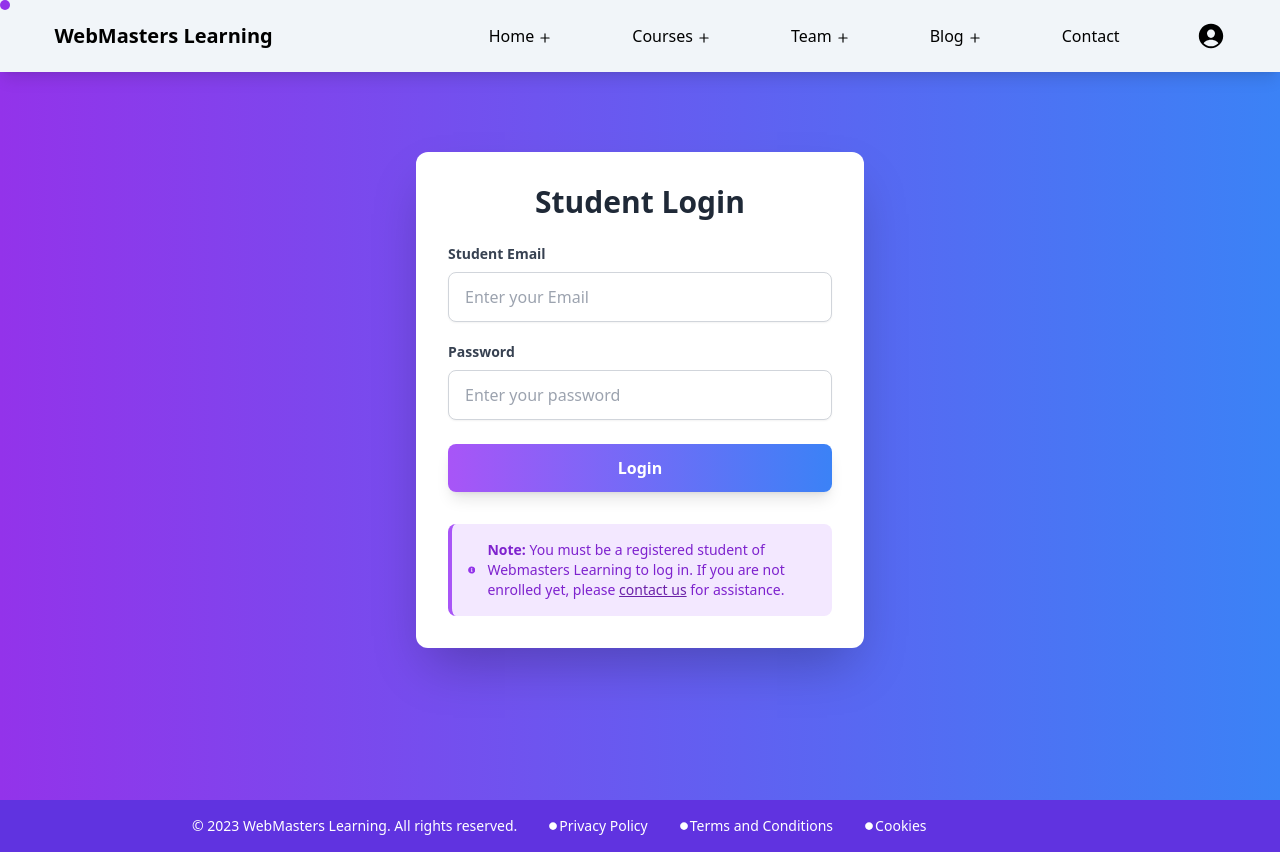
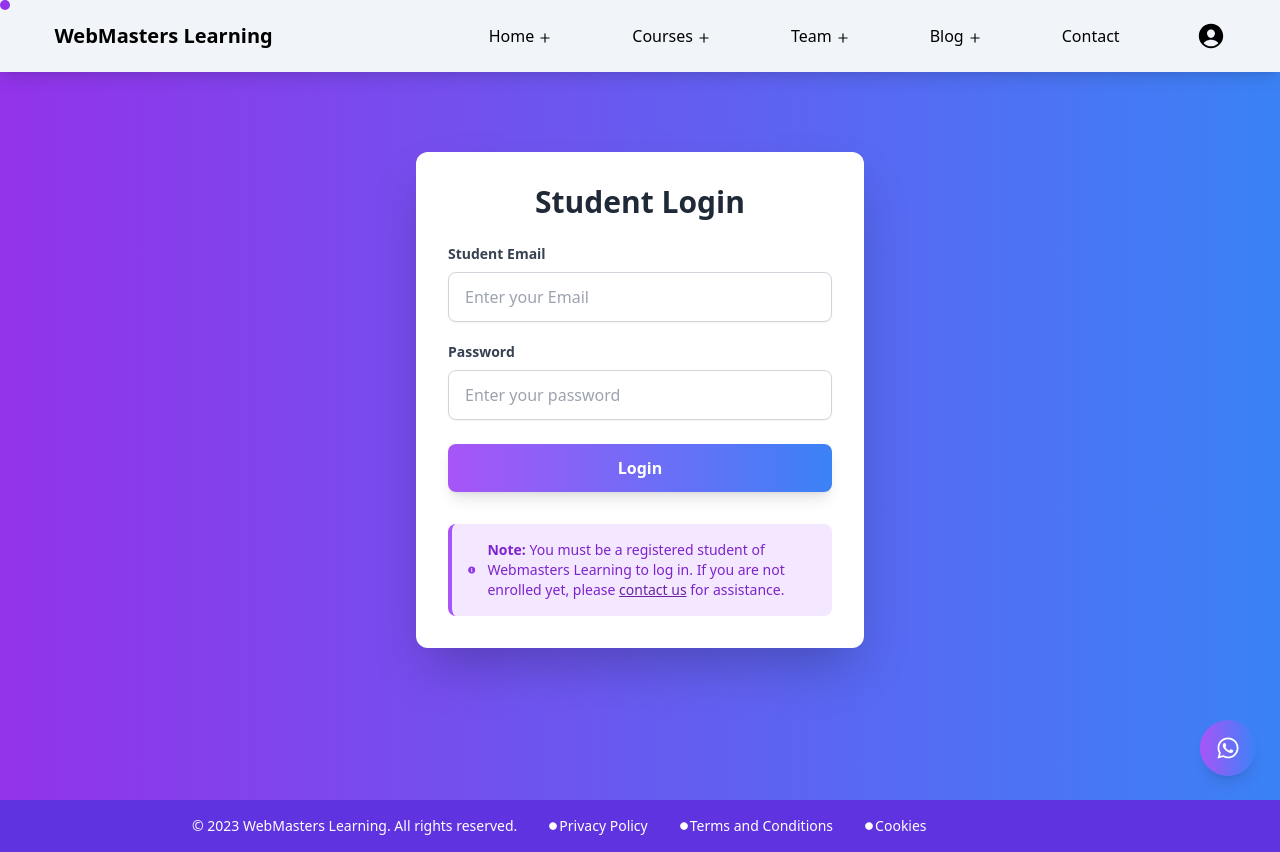
Before and after one commit to Nishikant001/webmasterslearning, a React (Create React App) app: page /student-login in a window 1280 px wide. Built offline with nearby package versions, Linux system fonts and the light colour scheme; the HTML template or start-up script is replaced by a standard one.

Commit message:
first commit

```diff
--- a/src/App.js
+++ b/src/App.js
@@ -23,6 +23,7 @@
 import QueryForm from "./peopls/students/quaryform/Queryform.jsx";
 // import StudentAttendance from "./atten/attend.jsx";
 import NotificationsPage from "./notification/Notification.jsx";
+import FloatingLogo from "./FloatingLogo.js";
 
 
 function App() {
@@ -116,7 +117,9 @@
       </Routes>
 
       <Footer />
+      <FloatingLogo/>
       <Wow />
+
       </HelmetProvider>
     </div>
   );
--- /dev/null
+++ b/src/FloatingLogo.js
@@ -0,0 +1,67 @@
+import React, { useState } from "react";
+import { FaInstagram, FaWhatsapp, FaTimes } from "react-icons/fa";
+import { motion, AnimatePresence } from "framer-motion";
+
+const FloatingLogo = () => {
+  const [isExpanded, setIsExpanded] = useState(false);
+
+  // Toggle the expanded state for social icons
+  const handleToggle = () => {
+    setIsExpanded(!isExpanded);
+  };
+
+  return (
+    <div className="fixed bottom-6 right-6 z-50">
+      {/* Main Floating Button */}
+      <motion.div
+        className="relative bg-gradient-to-r from-purple-500 to-blue-500 p-4 rounded-full shadow-lg cursor-pointer flex items-center justify-center"
+        onClick={handleToggle} // Handle click to expand/collapse
+        whileHover={{ scale: 1.1 }}
+        whileTap={{ scale: 0.95 }}
+        animate={{ rotate: isExpanded ? 45 : 0 }}
+        transition={{ type: "spring", stiffness: 300, damping: 20 }}
+      >
+        {isExpanded ? (
+          <FaTimes className="text-white" size={24} />
+        ) : (
+          <FaWhatsapp className="text-white" size={24} />
+        )}
+      </motion.div>
+
+      {/* Social Icons - Only shown when expanded */}
+      <AnimatePresence>
+        {isExpanded && (
+          <motion.div
+            className="flex flex-col items-center space-y-4 mt-4"
+            initial={{ opacity: 0, y: 20 }}
+            animate={{ opacity: 1, y: 0 }}
+            exit={{ opacity: 0, y: 20 }}
+            transition={{ duration: 0.3 }}
+          >
+            {/* WhatsApp Icon */}
+            <a
+              href="https://wa.me/+916372770485?text=Hello%20Sir.."
+              target="_blank"
+              rel="noopener noreferrer"
+              className="bg-green-500 p-4 rounded-full shadow-lg hover:bg-green-600 flex items-center justify-center"
+            >
+              <FaWhatsapp className="text-white" size={20} />
+            </a>
+
+            {/* Instagram Icon */}
+            <a
+              href="https://www.instagram.com/webmasterslearning2023/"
+              target="_blank"
+              rel="noopener noreferrer"
+              className="bg-pink-500 p-4 rounded-full shadow-lg hover:bg-pink-600 flex items-center justify-center"
+            >
+              <FaInstagram className="text-white" size={20} />
+            </a>
+          </motion.div>
+        )}
+      </AnimatePresence>
+    </div>
+  );
+};
+
+export default FloatingLogo;
```
